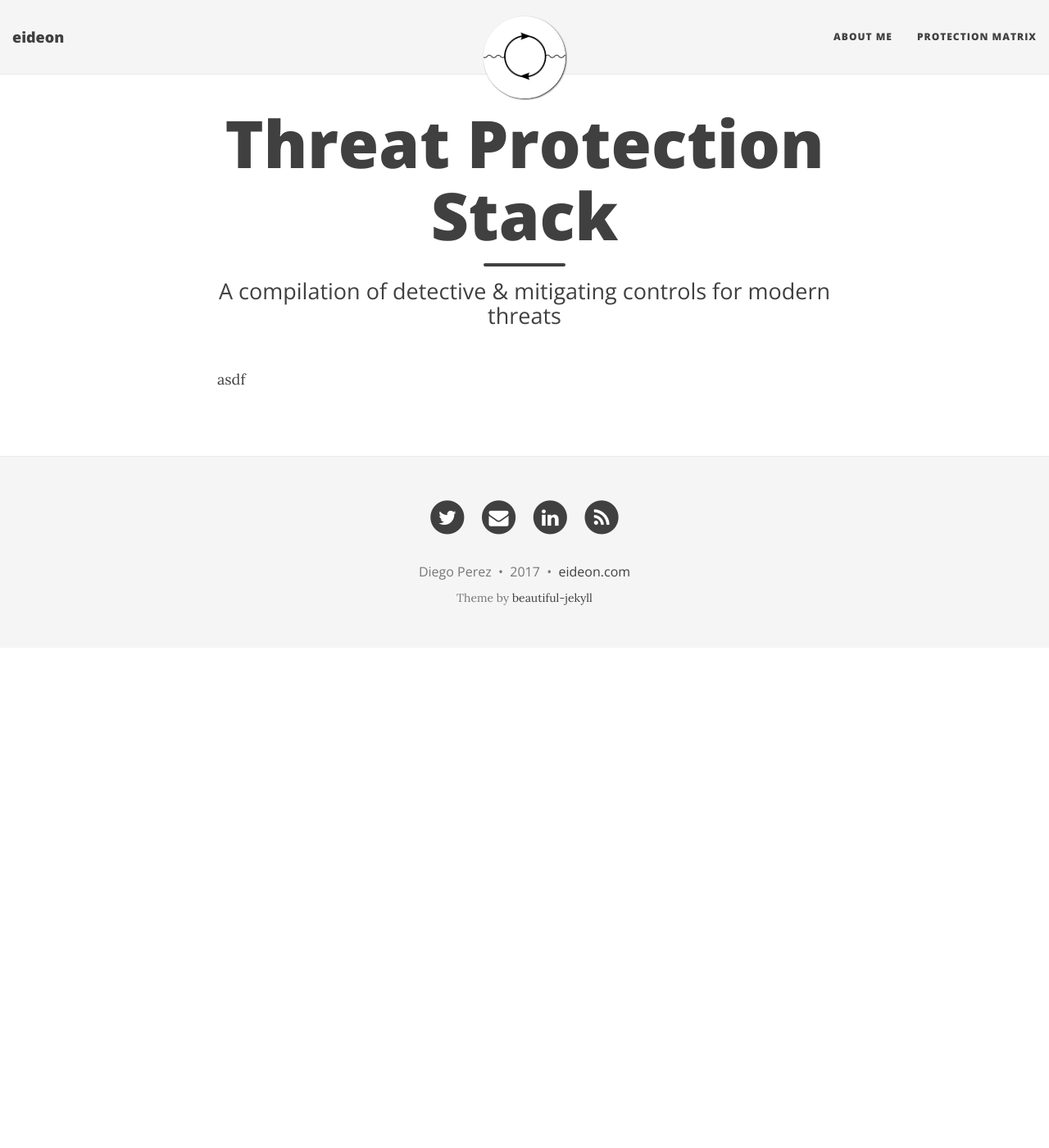
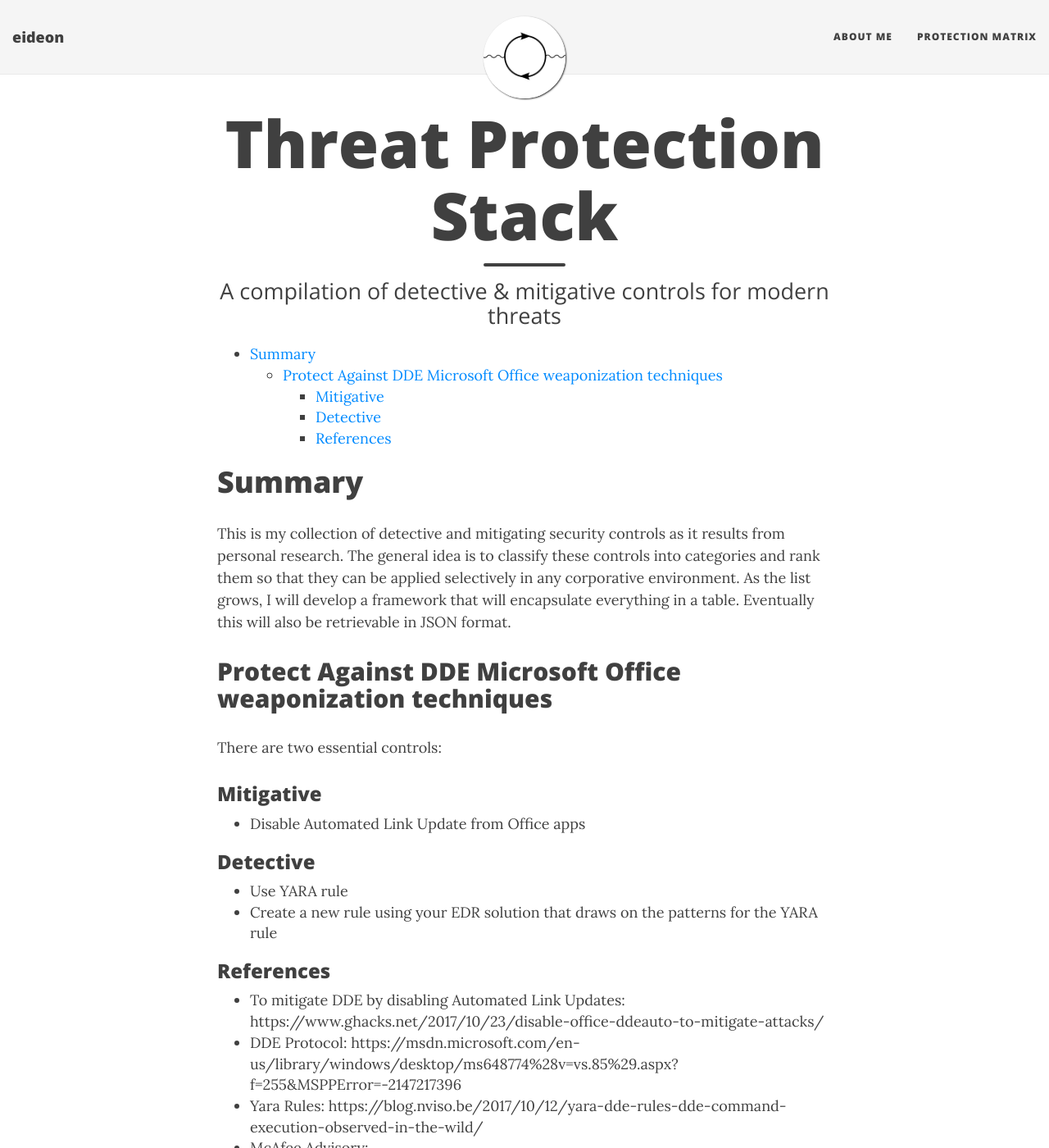
Before and after one commit to darkquasar/darkquasar.github.io, a Jekyll site: the page built from Threat_Protection_Stack.md, in a window 1280 px wide and 1400 px high. Shown: the whole window at 82% size. Built offline with Jekyll 4.4.1, drawn with Linux system fonts in a browser that asks for light colours; nearby versions of some CDN libraries; comment, search, counter and statistics services are not loaded; some of the changed text lies outside the part shown.

Commit message:
Update Threat_Protection_Stack.md

```diff
--- a/Threat_Protection_Stack.md
+++ b/Threat_Protection_Stack.md
@@ -1,7 +1,29 @@
 ---
 layout: page
 title: Threat Protection Stack
-subtitle: A compilation of detective & mitigating controls for modern threats
+subtitle: A compilation of detective & mitigative controls for modern threats
+tags: [security control, siem, ips, ioc, correlation rule, detection, mitigation, threat, darkquasar]
+comments: true
 ---
 
-asdf
+* TOC
+{:toc}
+
+# Summary
+This is my collection of detective and mitigating security controls as it results from personal research. The general idea is to classify these controls into categories and rank them so that they can be applied selectively in any corporative environment. As the list grows, I will develop a framework that will encapsulate everything in a table. Eventually this will also be retrievable in JSON format.
+
+## Protect Against DDE Microsoft Office weaponization techniques
+There are two essential controls:
+
+### Mitigative
+* Disable Automated Link Update from Office apps
+
+### Detective
+* Use YARA rule
+* Create a new rule using your EDR solution that draws on the patterns for the YARA rule
+
+### References
+* To mitigate DDE by disabling Automated Link Updates: https://www.ghacks.net/2017/10/23/disable-office-ddeauto-to-mitigate-attacks/
+* DDE Protocol: https://msdn.microsoft.com/en-us/library/windows/desktop/ms648774%28v=vs.85%29.aspx?f=255&MSPPError=-2147217396
+* Yara Rules: https://blog.nviso.be/2017/10/12/yara-dde-rules-dde-command-execution-observed-in-the-wild/
+* McAfee Advisory: https://kc.mcafee.com/resources/sites/MCAFEE/content/live/PRODUCT_DOCUMENTATION/27000/PD27325/en_US/McAfee_Labs_Threat_Advisory-W97MMacroLess.pdf
```
